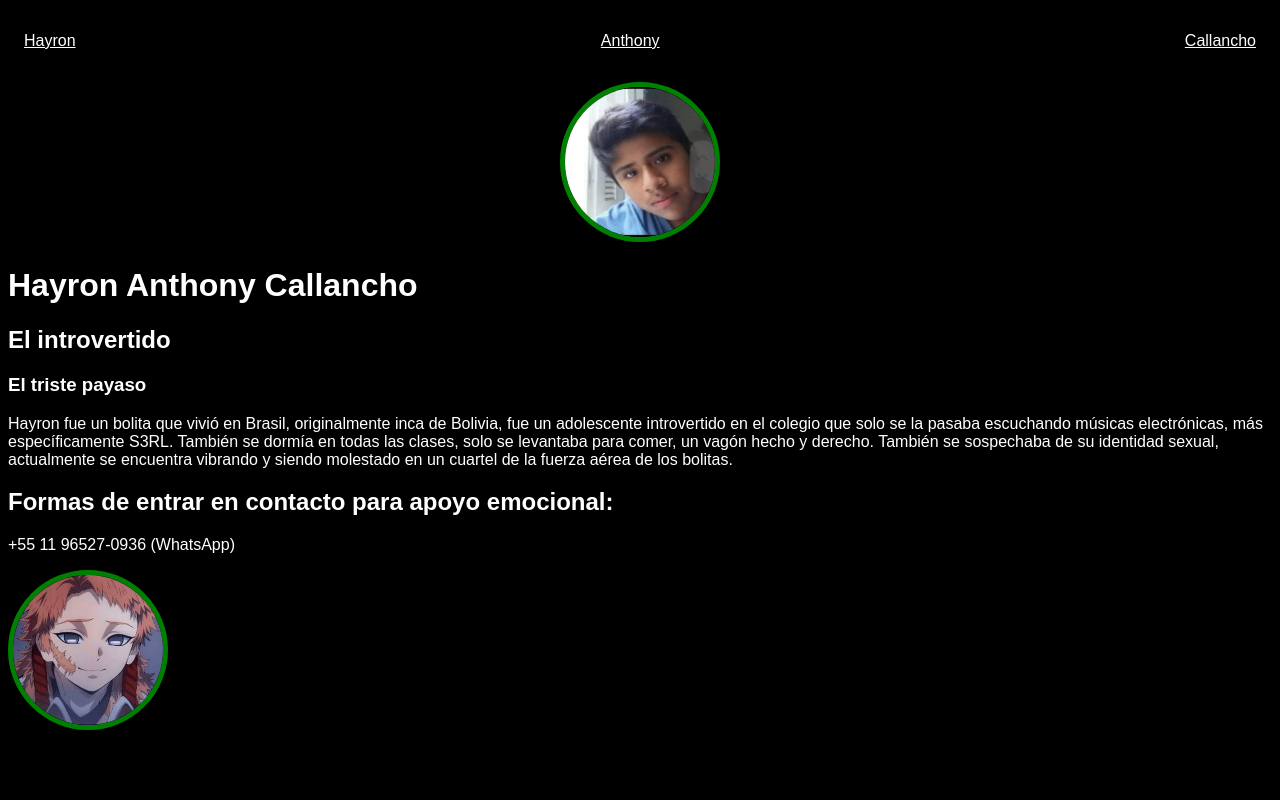
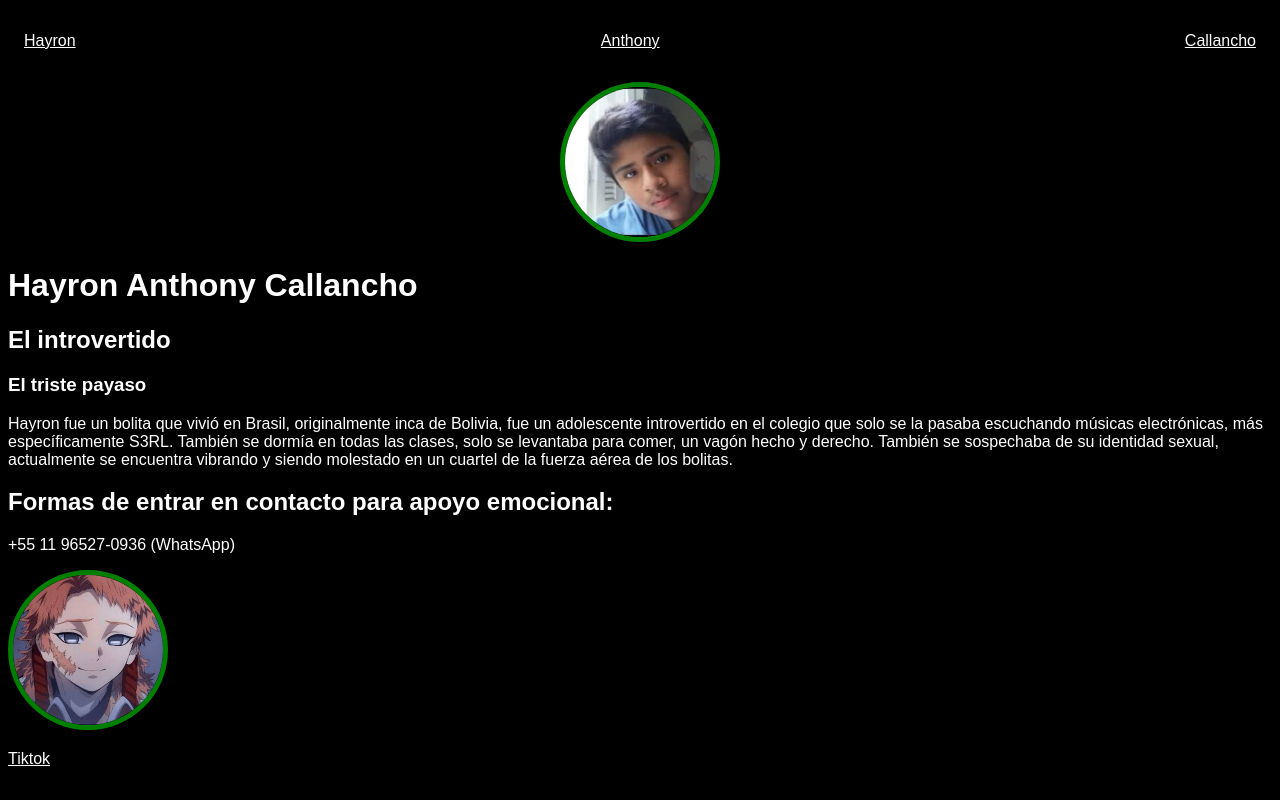
Before and after one commit to Nilmar-Ticona/Hayron, a plain HTML site: page index.html in a window 1280 px wide. Drawn offline with Linux system fonts and the light colour scheme.

Commit message:
Update index.html

```diff
--- a/index.html
+++ b/index.html
@@ -40,7 +40,9 @@
     <p>+55 11 96527-0936 (WhatsApp)</p>
     <a href="https://www.tiktok.com/@dannyedits781" target="_blank" rel="noopener noreferrer">
       <img src="img2/tiktok-hayron.jpeg" alt="TikTok Hayron">
+      <p>Tiktok</p>
     </a>
   </footer>
 </body>
+
 </html>
```
